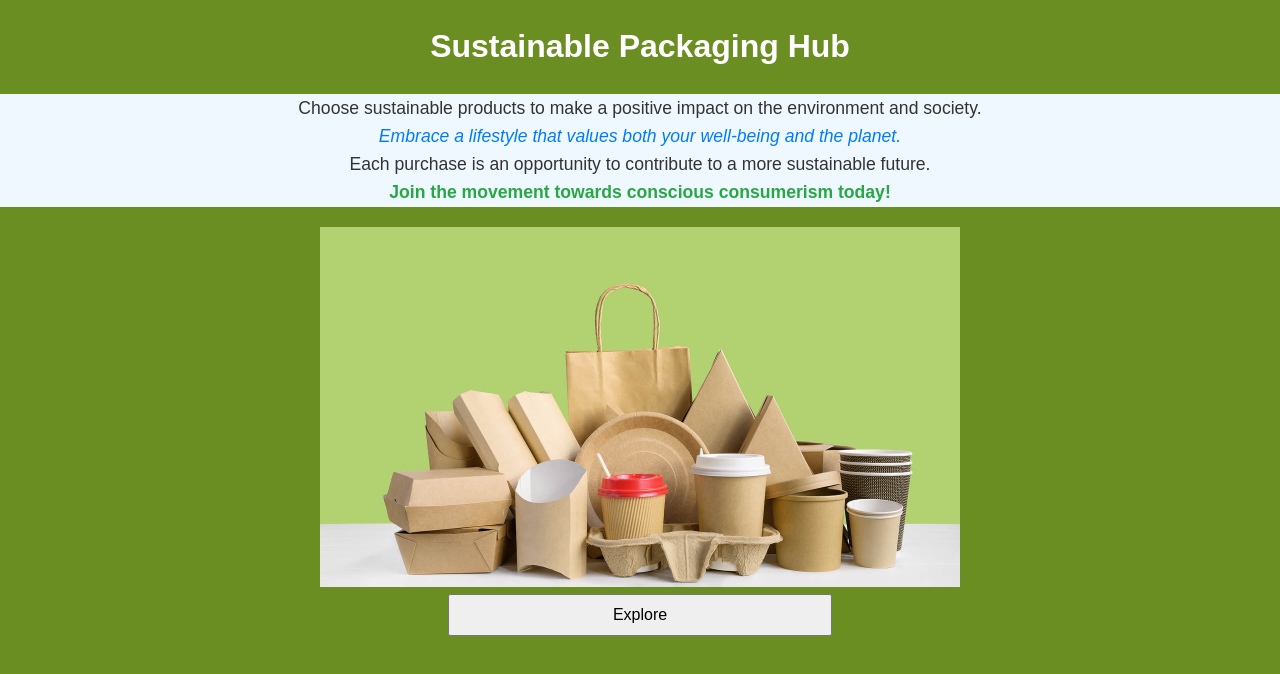
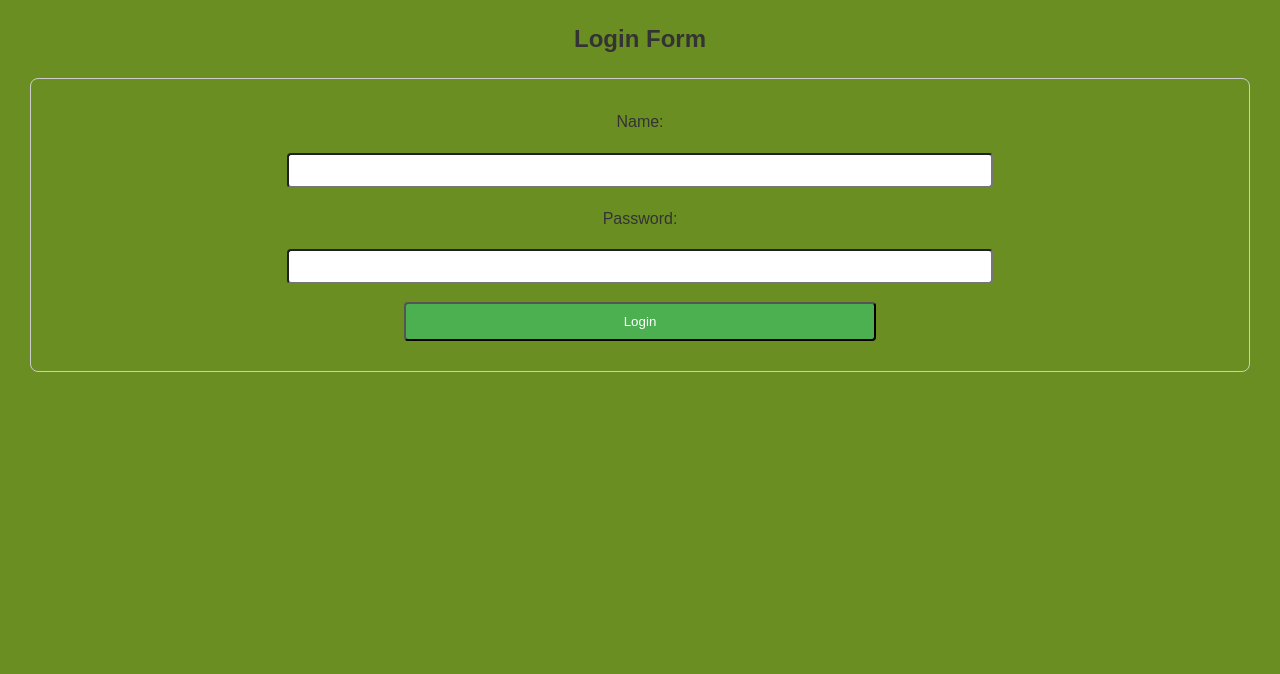
Before and after one commit to Hindu-Priya/Sustainable-Packaging-Hub-Website, a React (Create React App) app: page / in a window 1280 px wide. Shown: the top 674 px of the page. Built offline with nearby package versions, Linux system fonts and the light colour scheme.

Commit message:
Final Project

```diff
--- a/src/App.js
+++ b/src/App.js
@@ -5,6 +5,7 @@ import './App.css';
 import { BrowserRouter as Router, Route, Routes } from 'react-router-dom';
 import IntroductionScreen from './IntroductionScreen';
 import Shop from './Shop';
+import LoginForm from './LoginForm';
 
 // import CategoriesScreen from './CategoriesScreen';
 
@@ -13,10 +14,9 @@ export default function App() {
     <Router>
       <div>
       <Routes>
-          <Route path="/" element = {<IntroductionScreen/>} />
-          <Route path="/shop" element = {<Shop/>} />
-          {/* <Route path="/categories" component={CategoriesScreen} /> */}
-          {/* Add more routes for other screens */}
+      <Route path="/user/:userName" element={<IntroductionScreen/> }/>
+        < Route path="/" element={<LoginForm />} />
+          <Route path="/shop/:userName" element = {<Shop/>} />
           </Routes>
       </div>
     </Router>
--- a/src/IntroductionScreen.js
+++ b/src/IntroductionScreen.js
@@ -1,8 +1,12 @@
 import React from "react";
 import { useNavigate } from "react-router-dom";
+import { useParams, useSearchParams } from 'react-router-dom';
 import './App.css';
 import setImage from "./resources/bg.jpeg";
 export default function IntroductionScreen() {
+  const { userName } = useParams();
+  console.log("user name is ", userName);
+
   const navigate = useNavigate();
   const imgStyle = {
     justifyContent : "center",
@@ -30,7 +34,7 @@ export default function IntroductionScreen() {
       <br/>
 
       <button style = {{padding: '10px 20px',
-    fontSize: '16px', justifyContent :"center", width : "30%"}}onClick={() => navigate('/shop')}>Explore</button>
+    fontSize: '16px', justifyContent :"center", width : "30%"}}onClick={() => navigate(`/shop/${userName}`)}>Explore</button>
 
       </div>
       </div>
--- /dev/null
+++ b/src/LoginForm.js
@@ -0,0 +1,84 @@
+import React, { useState } from 'react';
+import { useNavigate } from 'react-router-dom';
+
+const LoginForm = () => {
+  const navigate = useNavigate();
+  const [userName, setUserName] = useState('');
+  const [userPassword, setUserPassword] = useState('');
+
+
+  const handleClientLogin = () => {
+    console.log("user name is", userName);
+    navigate(`/user/${userName}`);
+  };
+  return (
+    <div style={containerStyle}>
+      <h2>Login Form</h2>
+
+      {/* Client Login */}
+      <div style={loginSectionStyle}>
+        <label style={labelStyle}>Name:</label>
+        <input
+          type="text"
+          value={userName}
+          onChange={(e) => setUserName(e.target.value)}
+          style={inputStyle}
+        />
+        <label style={labelStyle}>Password:</label>
+        <input
+          type="password"
+          value={userPassword}
+          onChange={(e) => setUserPassword(e.target.value)}
+          style={inputStyle}
+        />
+        <button onClick={handleClientLogin} style={buttonStyle}>
+          Login
+        </button>
+      </div>
+
+
+    </div>
+  );
+};
+
+// CSS Styles
+// CSS Styles
+const containerStyle = {
+  textAlign: 'center',
+  margin: '20px',
+};
+
+const loginSectionStyle = {
+  border: '1px solid #ccc',
+  borderRadius: '8px',
+  padding: '20px',
+  margin: '10px',
+};
+
+const labelStyle = {
+  display: 'block',
+  margin: '10px 0',
+};
+
+const inputStyle = {
+  width: '60%',
+  padding: '8px',
+  margin: '8px 0',
+  borderRadius: '4px',
+  boxSizing: 'border-box',
+};
+
+const buttonStyle = {
+  backgroundColor: '#4CAF50',
+  color: 'white',
+  padding: '10px',
+  borderRadius: '4px',
+  cursor: 'pointer',
+  width: '40%', // Adjusted button width to 40%
+  display: 'block', // Make the button a block element
+  margin: '10px auto', // Center the button by setting margin
+};
+
+
+
+export default LoginForm;
--- a/src/Shop.js
+++ b/src/Shop.js
@@ -3,6 +3,7 @@
 import React from 'react';
 import { useState } from 'react';
 import { useEffect } from 'react';
+import { useParams, useSearchParams } from 'react-router-dom';
 import Card from './Card';
 import image1 from "./resources/9.jpeg";
 import image2 from './resources/5.jpeg';
@@ -15,6 +16,7 @@ import image8 from './resources/3.jpeg';
 
 
 const Shop = () => {
+  const { userName } = useParams();
 
   // const [cart, setCart] = useState([]);
   const [showCart, setShowCart] = useState(false);
@@ -27,6 +29,30 @@ const Shop = () => {
   const [updateAvailableQuantity, setUpdateAvailableQuantity] = useState(false);
   const [cartItems, setCartItems] = useState([]);
   const [emptyCart, setEmptyCart] = useState(false);
+  const [userDetails, setUserDetails] = useState([]);
+  const [updateTransactionTable, setUpdateTransactionTable] = useState(false);
+
+  useEffect(() => {
+    const fetchData = async () => {
+      try {
+        const response = await fetch(`http://localhost:8000/user/${userName}`);
+
+        if (!response.ok) {
+          throw new Error('Network response was not ok');
+        }
+
+        const result = await response.json();
+
+
+        setUserDetails(result);
+        console.log("userdetails", userDetails[0]);
+
+      } catch (error) {
+        console.error('Error fetching data:', error);
+      }
+    };
+    fetchData();
+  }, []);
 
   useEffect(() => {
     console.log("productName:", productName);
@@ -55,6 +81,8 @@ const Shop = () => {
     };
     fetchData();
   }, [productName]);
+
+
 
 
 
@@ -198,11 +226,63 @@ const Shop = () => {
     updateTransaction();
   }, [transaction]);
 
+  useEffect(() => {
+    if(updateTransactionTable === false) return;
+
+    const updateTable = async () => {
+      let FN = userDetails[0].FirstName;
+      let LN = userDetails[0].LastName
+      try {
+        const updatePromises = cartItems.map(async (item) => {
+          const { Name: product, Quantity: qty, Price : cost, TotalPrice : tp } = item;
+
+          const response = await fetch('http://localhost:8000/updateDB', {
+            method: 'POST',
+            headers: {
+              'Content-Type': 'application/json',
+            },
+            body: JSON.stringify({
+              FN,
+              LN,
+              product,
+              qty,
+              cost,
+              tp
+            }),
+          });
+
+          if (!response.ok) {
+            throw new Error('Network response was not ok');
+          }
+
+          const result = await response.json();
+
+          if (result.success) {
+            console.log(`Availability for ${product} updated successfully.`);
+          } else {
+            console.error(`Item ${product} not available or out of stock.`);
+          }
+        });
+
+        // Wait for all update promises to complete
+        await Promise.all(updatePromises);
+      } catch (error) {
+        console.error('Error updating availability:', error);
+      }
+    };
+    setUpdateTransactionTable(false);
+    // Call the function when the component mounts
+    updateTable();
+  }, [updateTransactionTable]);
+
+
+
 
   const handleCheckOut = () => {
     setShowCart(false);
     setUpdateAvailableQuantity(true);
     setEmptyCart(true);
+    setUpdateTransactionTable(true);
 
   }
 
```
Also changed, not shown: src/server.js (+38 -119 lines).
